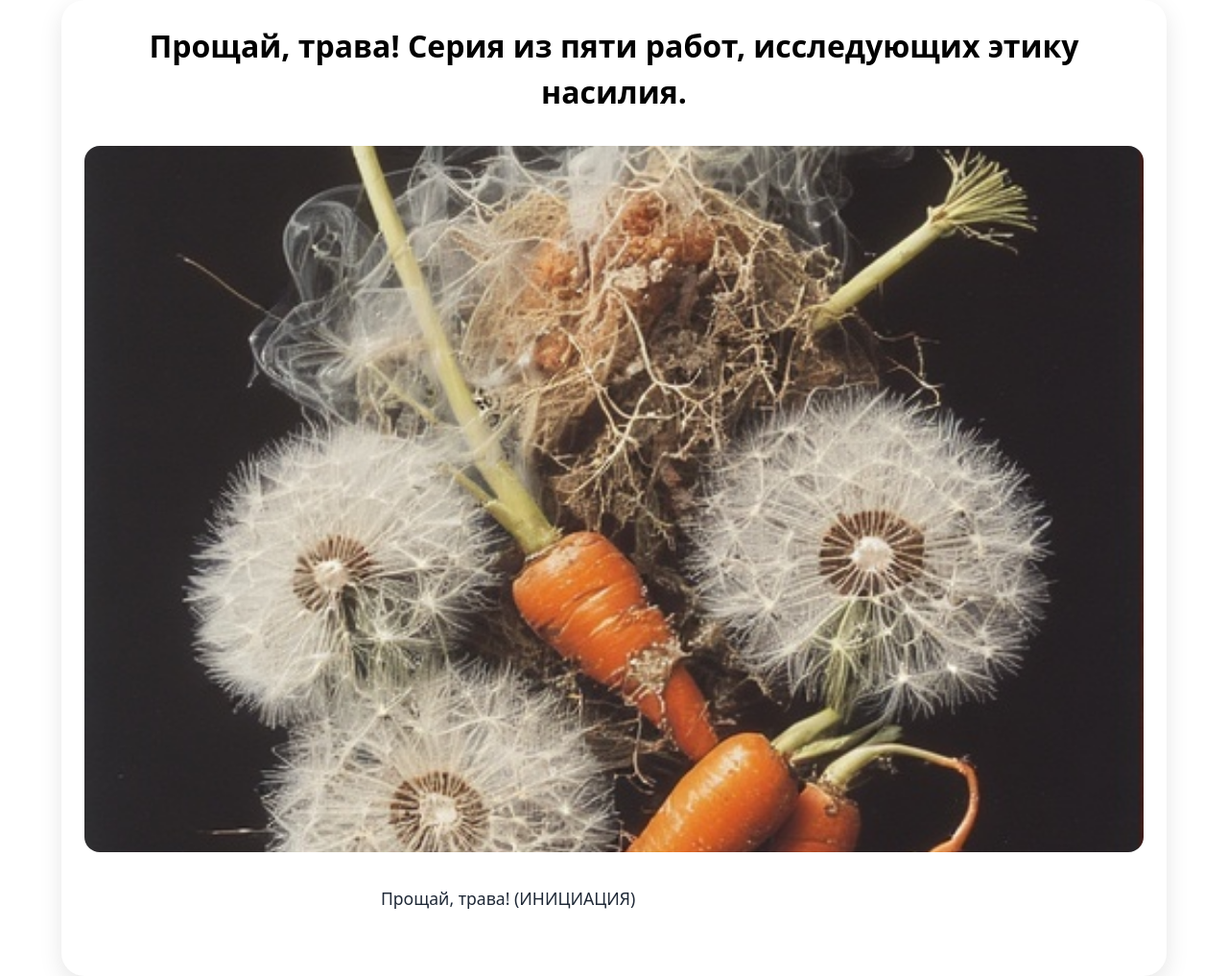
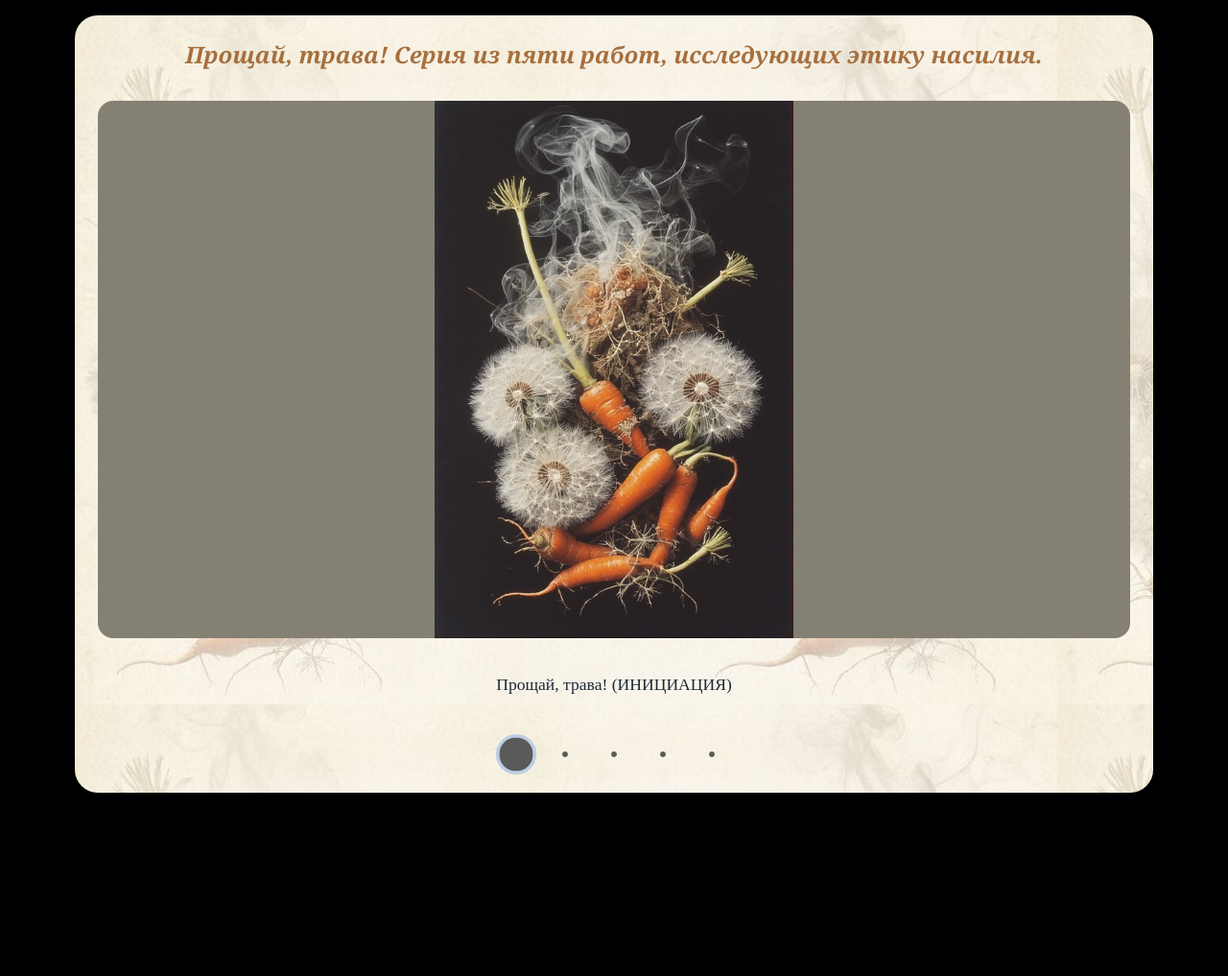
Before and after one commit to direktor3092/cssMemeSlider, a plain HTML site: page cssMemeSlider/index.html in a window 1280 px wide. Shown: the whole page at 96% size. After the commit the page ends 842 px from the top, so only its background shows below. Drawn offline with Linux system fonts and the light colour scheme.

Commit message:
feat: add controls (Sun, Jun 07, 2026 10:13:20 PM)

```diff
--- a/cssMemeSlider/index.html
+++ b/cssMemeSlider/index.html
@@ -48,7 +48,13 @@
                 <div class="caption">Прощай, трава! (ИНТЕГРАЦИЯ)</div>
             </div>
         </div>
-
+        <div class="controls">
+            <label for="slide1" class="control"></label>
+            <label for="slide2" class="control"></label>
+            <label for="slide3" class="control"></label>
+            <label for="slide4" class="control"></label>
+            <label for="slide5" class="control"></label>
+        </div>
     </div>
 </body>
 
--- a/cssMemeSlider/style.css
+++ b/cssMemeSlider/style.css
@@ -10,10 +10,14 @@ html {
 }
 
 body {
-    font-family: system-ui, -apple-system, 'Segoe UI', Roboto, Helvetica, Arial, sans-serif;
-    line-height: 1.5;
-    background-color: #fff;
-    color: #000;
+    min-height: 100vh;
+    display: flex;
+    flex-direction: column;
+    justify-content: center;
+    align-items: center;
+    margin: 0;
+    padding: 1rem;
+    background-color: #000;
 }
 
 ul,
@@ -41,21 +45,26 @@ select {
 }
 
 h1 {
-    font-size: 2rem;
     margin-bottom: 2rem;
     text-align: center;
     font-weight: 600;
+    font-family: 'Georgia', 'Times New Roman', serif;
+    font-style: italic;
+    color: #a66f3e;
+    text-align: center;
+    font-size: 1.5rem;
 }
 
 /*=======================slider==================*/
 .slider-container {
     max-width: 80rem;
     width: 90%;
-    margin: 0 auto;
+    margin: 0;
     background: white;
     border-radius: 1.5rem;
     padding: 1.5rem;
     box-shadow: 0 0.5rem 1.5rem rgba(0, 0, 0, 0.1);
+    background-image: url(./images/background_img.jpg);
 }
 
 .slider-radio {
@@ -70,26 +79,30 @@ h1 {
 .slider-viewport {
     overflow: hidden;
     border-radius: 1rem;
-    background: #e5e7eb;
+    background: #848074;
 }
 
 .slider-track {
     display: flex;
-    width: 400%;
+    width: 500%;
     transition: transform 0.4s cubic-bezier(0.2, 0.9, 0.4, 1.1);
 }
 
 .slide {
-    width: 25%;
+    width: 20%;
     flex-shrink: 0;
+    display: flex;
+    justify-content: center;
+    align-items: center;
 }
 
 .slide img {
-    width: 100%;
+    width: auto;
+    max-width: 90%;
+    max-height: 70vh;
     height: auto;
     display: block;
-    object-fit: cover;
-    aspect-ratio: 600 / 400;
+    object-fit: contain;
 }
 
 /*========captions===============*/
@@ -101,16 +114,98 @@ h1 {
 
 .captions-track {
     display: flex;
-  width: 400%;
+    width: 500%;
     transition: transform 0.4s cubic-bezier(0.2, 0.9, 0.4, 1.1);
 }
 
 .caption {
-  width: 25%;
+    width: 20%;
     font-size: 1.1rem;
     line-height: 1.4;
     padding: 0.75rem 0.25rem;
     color: #1f2937;
     font-weight: 500;
     text-align: center;
+
 }
+
+/*==================controls==================*/
+.controls {
+    display: flex;
+    justify-content: center;
+    gap: 1.2rem;
+    flex-wrap: wrap;
+}
+
+.control {
+    display: inline-block;
+    width: 2rem;
+    height: 2rem;
+    background: #5a5a5a;;
+    border-radius: 50%;
+    cursor: pointer;
+    transition: all 0.2s ease;
+    padding: 0.6rem;
+    background-clip: content-box;
+    border: 0.2rem solid transparent;
+}
+
+.control:hover {
+    background:  #a1a0a0;
+    transform: scale(1.1);
+}
+
+.control:active {
+    transform: scale(0.95);
+    background: #daa520;;
+}
+
+#slide1:checked~.controls .control[for="slide1"],
+#slide2:checked~.controls .control[for="slide2"],
+#slide3:checked~.controls .control[for="slide3"],
+#slide4:checked~.controls .control[for="slide4"],
+#slide5:checked~.controls .control[for="slide5"] {
+    background: #5a5a5a;
+    transform: scale(1.1);
+    box-shadow: 0 0 0 0.2rem rgba(59, 130, 246, 0.3);
+}
+
+#slide1:checked~.slider .slider-track {
+    transform: translateX(0%);
+}
+
+#slide2:checked~.slider .slider-track {
+    transform: translateX(-20%);
+}
+
+#slide3:checked~.slider .slider-track {
+    transform: translateX(-40%);
+}
+
+#slide4:checked~.slider .slider-track {
+    transform: translateX(-60%);
+}
+
+#slide5:checked~.slider .slider-track {
+    transform: translateX(-80%);
+}
+
+#slide1:checked~.captions .captions-track {
+    transform: translateX(0%);
+}
+
+#slide2:checked~.captions .captions-track {
+    transform: translateX(-20%);
+}
+
+#slide3:checked~.captions .captions-track {
+    transform: translateX(-40%);
+}
+
+#slide4:checked~.captions .captions-track {
+    transform: translateX(-60%);
+}
+
+#slide5:checked~.captions .captions-track {
+    transform: translateX(-80%);
+}
```
Also changed, not shown: cssMemeSlider/images/background_img.jpg (added). Lines whose indentation alone changed are shown as unchanged.
